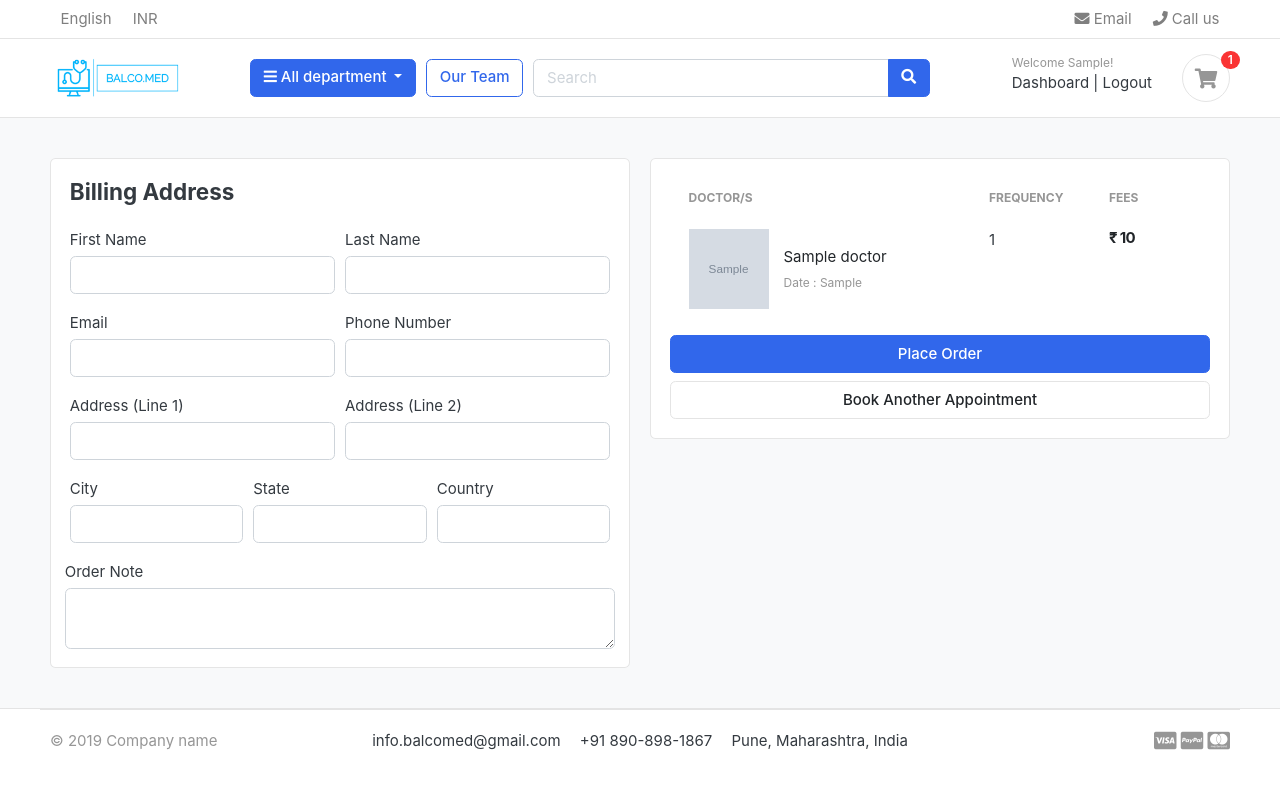
After one commit to Schrodinger-op/Django-P1-Balcomed-demo, a Django app: page /cart/checkout/ in a window 1280 px wide. The commit adds this page. Run offline with Django 3.2, Linux system fonts and the light colour scheme; a user stored in the database is signed in; tables that the repository leaves empty hold one stand-in row (values such as "Sample post"); grey boxes marked "Sample" are stand-in pictures; some libraries are stand-ins or nearby versions; some web fonts are replaced.

Commit message:
cart and checkout functionalities for the logged in user using user authentication

```diff
--- a/carts/context_processors.py
+++ b/carts/context_processors.py
@@ -8,7 +8,12 @@ def counter(request):
     else:
         try:
             cart= Cart.objects.filter(cart_id= _cart_id(request))
-            cart_items = CartItem.objects.all().filter(cart=cart[:1])
+            if request.user.is_authenticated:
+                cart_items = CartItem.objects.all().filter(user=request.user)
+
+            else:
+                cart_items = CartItem.objects.all().filter(cart=cart[:1])
+
             for cart_item in cart_items:
                 cart_count = cart_count + cart_item.frequency
 
--- a/carts/models.py
+++ b/carts/models.py
@@ -1,4 +1,5 @@
 from django.db import models
+from accounts.models import Account
 from team.models import Doctor, Slot
 
 # Create your models here.
@@ -10,9 +11,10 @@ class Cart(models.Model):
         return self.cart_id
 
 class CartItem(models.Model):
+    user = models.ForeignKey(Account, on_delete=models.CASCADE, null=True)
     doctor = models.ForeignKey(Doctor, on_delete=models.CASCADE)
     slots = models.ManyToManyField(Slot, blank=True)
-    cart = models.ForeignKey(Cart, on_delete=models.CASCADE)
+    cart = models.ForeignKey(Cart, on_delete=models.CASCADE, null=True)
     frequency = models.IntegerField()
     is_active = models.BooleanField(default=True)
 
--- a/carts/urls.py
+++ b/carts/urls.py
@@ -7,4 +7,6 @@ urlpatterns = [
     path('remove_cart/<int:doctor_id>/<int:cart_item_id>/', views.remove_cart, name='remove_cart'),
     path('remove_cart_item/<int:doctor_id>/<int:cart_item_id>/', views.remove_cart_item, name='remove_cart_item'),
 
+    path('checkout/', views.checkout, name='checkout')
+
 ]
--- a/carts/views.py
+++ b/carts/views.py
@@ -3,6 +3,7 @@ from django.shortcuts import get_object_or_404, redirect, render
 from .models import Cart, CartItem
 from team.models import Doctor, Slot
 from django.core.exceptions import ObjectDoesNotExist
+from django.contrib.auth.decorators import login_required
 
 # Create your views here.
 def _cart_id(request):
@@ -13,76 +14,148 @@ def _cart_id(request):
 
 def add_cart(request, doctor_id):
 
+    current_user = request.user
     doctor = Doctor.objects.get(id=doctor_id) #get the doctor
-    doctor_slot = []    #get the doctor slot
-    if request.method == 'POST':
-        for item in request.POST:
-            key = item
-            value = request.POST[key]
 
-            try:
-                slot = Slot.objects.get(doctor=doctor, slot_category__iexact=key, slot_value__iexact=value)
-                doctor_slot.append(slot)
+    #if the user is authenticated
+    if current_user.is_authenticated:
 
-            except:
-                pass
+        doctor_slot = []    #get the doctor slot
 
+        if request.method == 'POST':
+            for item in request.POST:
+                key = item
+                value = request.POST[key]
+
+                try:
+                    slot = Slot.objects.get(doctor=doctor, slot_category__iexact=key, slot_value__iexact=value)
+                    doctor_slot.append(slot)
+
+                except:
+                    pass
+
+
+        is_cart_item_exists = CartItem.objects.filter(doctor=doctor, user=current_user).exists()
+
+        if is_cart_item_exists:
+            cart_item = CartItem.objects.filter(doctor=doctor, user=current_user)
+            # existing_slots -> database
+            # current slot -> doctor_variation
+            # item_id -> database
+            ex_var_list = []
+            id = []
+            for item in cart_item:
+                existing_slot = item.slots.all()
+                ex_var_list.append(list(existing_slot))
+                id.append(item.id)
+
+            if doctor_slot in ex_var_list:
+                # increase the cart item frequency
+                index = ex_var_list.index(doctor_slot)
+                item_id = id[index]
+                item = CartItem.objects.get(doctor=doctor, id=item_id)
+                item.frequency += 1
+                item.save()
+
+            else:
+                item = CartItem.objects.create(doctor=doctor, frequency=1, user=current_user)
+                if len(doctor_slot) > 0:
+                    item.slots.clear()
+                    item.slots.add(*doctor_slot)
+                item.save()
+        else:
+            cart_item = CartItem.objects.create(
+                doctor = doctor,
+                frequency = 1,
+                user = current_user,
+            )
+            if len(doctor_slot)>0:
+                cart_item.slots.clear()
+                for item in doctor_slot:
+                    cart_item.slots.add(item)
+
+            cart_item.save()
+        return redirect('cart')
+
+    #if the user is not authenticated
+    else:
+
+        doctor_slot = []    #get the doctor slot
+        if request.method == 'POST':
+            for item in request.POST:
+                key = item
+                value = request.POST[key]
+
+                try:
+                    slot = Slot.objects.get(doctor=doctor, slot_category__iexact=key, slot_value__iexact=value)
+                    doctor_slot.append(slot)
+
+                except:
+                    pass
+
+        try:
+            cart = Cart.objects.get(cart_id=_cart_id(request) ) #get the cart using the cart_id present in the session
+
+        except Cart.DoesNotExist:
+            cart = Cart.objects.create(
+                cart_id = _cart_id(request)
+            )
+        cart.save()
+
+        is_cart_item_exists = CartItem.objects.filter(doctor=doctor, cart=cart).exists()
+        if is_cart_item_exists:
+            cart_item = CartItem.objects.filter(doctor=doctor, cart=cart)
+            # existing_slots -> database
+            # current slot -> doctor_variation
+            # item_id -> database
+            ex_var_list = []
+            id = []
+            for item in cart_item:
+                existing_slot = item.slots.all()
+                ex_var_list.append(list(existing_slot))
+                id.append(item.id)
+
+            print(ex_var_list)
+
+            if doctor_slot in ex_var_list:
+                # increase the cart item frequency
+                index = ex_var_list.index(doctor_slot)
+                item_id = id[index]
+                item = CartItem.objects.get(doctor=doctor, id=item_id)
+                item.frequency += 1
+                item.save()
+
+            else:
+                item = CartItem.objects.create(doctor=doctor, frequency=1, cart=cart)
+                if len(doctor_slot) > 0:
+                    item.slots.clear()
+                    item.slots.add(*doctor_slot)
+                item.save()
+        else:
+            cart_item = CartItem.objects.create(
+                doctor = doctor,
+                frequency = 1,
+                cart = cart,
+            )
+            if len(doctor_slot)>0:
+                cart_item.slots.clear()
+                for item in doctor_slot:
+                    cart_item.slots.add(item)
+
+            cart_item.save()
+        return redirect('cart')
+
+def remove_cart(request, doctor_id, cart_item_id):
+
+    doctor = get_object_or_404(Doctor, id=doctor_id)
     try:
-        cart = Cart.objects.get(cart_id=_cart_id(request) ) #get the cart using the cart_id present in the session
-    except Cart.DoesNotExist:
-        cart = Cart.objects.create(
-            cart_id = _cart_id(request)
-        )
-    cart.save()
-
-    is_cart_item_exists = CartItem.objects.filter(doctor=doctor, cart=cart).exists()
-    if is_cart_item_exists:
-        cart_item = CartItem.objects.filter(doctor=doctor, cart=cart)
-        # existing_slots -> database
-        # current slot -> doctor_variation
-        # item_id -> database
-        ex_var_list = []
-        id = []
-        for item in cart_item:
-            existing_slot = item.slots.all()
-            ex_var_list.append(list(existing_slot))
-            id.append(item.id)
-
-        print(ex_var_list)
-
-        if doctor_slot in ex_var_list:
-            # increase the cart item frequency
-            index = ex_var_list.index(doctor_slot)
-            item_id = id[index]
-            item = CartItem.objects.get(doctor=doctor, id=item_id)
-            item.frequency += 1
-            item.save()
+        if request.user.is_authenticated:
+            cart_item = CartItem.objects.get(doctor=doctor, user=request.user, id=cart_item_id)
 
         else:
-            item = CartItem.objects.create(doctor=doctor, frequency=1, cart=cart)
-            if len(doctor_slot) > 0:
-                item.variations.clear()
-                item.variations.add(*doctor_slot)
-            item.save()
-    else:
-        cart_item = CartItem.objects.create(
-            doctor = doctor,
-            frequency = 1,
-            cart = cart,
-        )
-        if len(doctor_slot)>0:
-            cart_item.slots.clear()
-            for item in doctor_slot:
-                cart_item.slots.add(item)
+            cart = Cart.objects.get(cart_id= _cart_id(request))
+            cart_item = CartItem.objects.get(doctor=doctor, cart=cart, id=cart_item_id)
 
-        cart_item.save()
-    return redirect('cart')
-
-def remove_cart(request, doctor_id, cart_item_id):
-    cart = Cart.objects.get(cart_id= _cart_id(request))
-    doctor = get_object_or_404(Doctor, id=doctor_id)
-    try:
-        cart_item = CartItem.objects.get(doctor=doctor, cart=cart, id=cart_item_id)
         if cart_item.frequency > 1:
             cart_item.frequency -= 1
             cart_item.save()
@@ -95,9 +168,15 @@ def remove_cart(request, doctor_id, cart_item_id):
     return redirect('cart')
 
 def remove_cart_item(request, doctor_id, cart_item_id):
-    cart = Cart.objects.get(cart_id=_cart_id(request))
+
     doctor = get_object_or_404(Doctor, id=doctor_id)
-    cart_item = CartItem.objects.get(doctor=doctor, cart=cart, id=cart_item_id)
+
+    if request.user.is_authenticated:
+        cart_item = CartItem.objects.get(doctor=doctor, user=request.user, id=cart_item_id)
+
+    else:
+        cart = Cart.objects.get(cart_id=_cart_id(request))
+        cart_item = CartItem.objects.get(doctor=doctor, cart=cart, id=cart_item_id)
     cart_item.delete()
     return redirect('cart')
 
@@ -107,8 +186,14 @@ def cart(request, total=0, frequency=0, cart_items=None):
     try:
         tax=0,
         grand_total=0
-        cart = Cart.objects.get(cart_id=_cart_id(request))
-        cart_items = CartItem.objects.filter(cart=cart, is_active=True)
+
+        if request.user.is_authenticated:
+            cart_items = CartItem.objects.filter(user=request.user, is_active=True)
+
+        else:
+            cart = Cart.objects.get(cart_id=_cart_id(request))
+            cart_items = CartItem.objects.filter(cart=cart, is_active=True)
+
         for cart_item in cart_items:
             total += (cart_item.doctor.price *cart_item.frequency)
             frequency +=cart_item.frequency
@@ -127,3 +212,35 @@ def cart(request, total=0, frequency=0, cart_items=None):
         'grand_total' : grand_total,
     }
     return render(request, 'team/cart.html', context)
+
+
+@login_required(login_url='login')
+def checkout(request, total=0, frequency=0, cart_items=None):
+    try:
+        tax=0,
+        grand_total=0
+        if request.user.is_authenticated:
+            cart_items = CartItem.objects.filter(user=request.user, is_active=True)
+
+        else:
+            cart = Cart.objects.get(cart_id=_cart_id(request))
+            cart_items = CartItem.objects.filter(cart=cart, is_active=True)
+        for cart_item in cart_items:
+            total += (cart_item.doctor.price *cart_item.frequency)
+            frequency +=cart_item.frequency
+
+        tax = (18 * total)/100
+        grand_total = round(total + tax, 2)
+
+    except ObjectDoesNotExist:
+        pass #just ignore
+
+    context = {
+        'total' : total,
+        'frequency' : frequency,
+        'cart_items' : cart_items,
+        'tax' : tax,
+        'grand_total' : grand_total,
+    }
+
+    return render(request, 'team/checkout.html', context)
--- a/templates/team/cart.html
+++ b/templates/team/cart.html
@@ -103,7 +103,7 @@
 			<p class="text-center mb-3">
 				<img src="{% static './images/misc/payments.png' %}" height="26">
 			</p>
-			<a href="./place-order.html" class="btn btn-primary btn-block"> Checkout </a>
+			<a href="{% url 'checkout' %}" class="btn btn-primary btn-block"> Checkout </a>
 			<a href="{% url 'team' %}" class="btn btn-light btn-block">Book Another Appointment</a>
 		</div> <!-- card-body.// -->
 		</div> <!-- card.// -->
--- /dev/null
+++ b/templates/team/checkout.html
@@ -0,0 +1,157 @@
+{% extends  'base.html' %}
+
+{% load static %}
+
+{% block content %}
+
+<section class="section-content padding-y bg">
+<div class="container">
+
+<!-- ============================ COMPONENT 1 ================================= -->
+
+<div class="row">
+	<aside class="col-lg-6">
+    <div class="card">
+
+        <div class="card-body">
+            <h4 class="card-title mb-4">Billing Address</h4>
+            <form action="" method="POST">
+            {% csrf_token %}
+
+                    <div class="form-row">
+
+                        <div class="col form-group">
+                            <label for="">First Name</label>
+                            <input type="text" name="first_name" class="form-control" required>
+                        </div>
+
+                        <div class="col form-group">
+                            <label for="">Last Name</label>
+                            <input type="text" name="last_name" class="form-control" required>
+                        </div>
+
+                    </div>
+
+                    <div class="form-row">
+
+                        <div class="col form-group">
+                            <label for="">Email</label>
+                            <input type="email" name="email" class="form-control" required>
+                        </div>
+
+                        <div class="col form-group">
+                            <label for="">Phone Number</label>
+                            <input type="text" name="phone" class="form-control" required>
+                        </div>
+
+                    </div>
+
+                    <div class="form-row">
+
+                        <div class="col form-group">
+                            <label for="">Address (Line 1)</label>
+                            <input type="text" name="address_line_1" class="form-control" required>
+                        </div>
+
+                        <div class="col form-group">
+                            <label for="">Address (Line 2)</label>
+                            <input type="text" name="address_line_2" class="form-control">
+                        </div>
+
+                    </div>
+
+                    <div class="form-row">
+
+                        <div class="col form-group">
+                            <label for="">City</label>
+                            <input type="text" name="city" class="form-control" required>
+                        </div>
+
+                        <div class="col form-group">
+                            <label for="">State</label>
+                            <input type="text" name="state" class="form-control" required>
+                        </div>
+
+                        <div class="col form-group">
+                            <label for="">Country</label>
+                            <input type="text" name="country" class="form-control" required>
+                        </div>
+
+                    </div>
+
+                <div class="form-row">
+                    <label for="">Order Note</label>
+                    <textarea name="order_note" rows="2" class="form-control"></textarea>
+                </div>
+
+
+        </div>
+
+    </div> <!-- card.// -->
+
+        </aside> <!-- col.// -->
+        <aside class="col-lg-6">
+
+            <div class="card">
+            <div class="card-body">
+
+                <table class="table table-borderless table-shopping-cart">
+                    <thead class="text-muted">
+                    <tr class="small text-uppercase">
+                    <th scope="col">Doctor/s</th>
+                    <th scope="col" width="120">Frequency</th>
+                    <th scope="col" width="120">Fees</th>
+                    </tr>
+                    </thead>
+                    <tbody>
+
+                    {% for cart_item in cart_items %}
+                    <tr>
+                        <td>
+                            <figure class="itemside align-items-center">
+                                <div class="aside"><img src="{{ cart_item.doctor.image.url }}" class="img-sm"></div>
+                                <figcaption class="info">
+                                    <a href="{{ cart_item.doctor.get_url }}" class="title text-dark">{{ cart_item.doctor.doctor_name }}</a>
+                                    <p class="text-muted small">
+                                        {%  if cart_item.slots.all %}
+                                            {% for item in cart_item.slots.all %}
+                                                {{ item.slot_category | capfirst }} : {{ item.slot_value | capfirst }}<br>
+                                            {% endfor %}
+                                        {% endif %}
+                                    </p>
+                                </figcaption>
+                            </figure>
+                        </td>
+                        <td>
+
+                            <label for="">{{ cart_item.frequency }}</label>
+
+                        </td>
+                        <td>
+                            <div class="price-wrap">
+                                <var class="price">₹ {{ cart_item.sub_total }}</var>
+                                <!--<small class="text-muted"> ₹ {{ cart_item.doctor.price }}</small> -->
+                            </div> <!-- price-wrap .// -->
+                    </tr>
+                    {% endfor %}
+
+                    </tbody>
+                </table>
+
+                <button type="submit" name="submit" class="btn btn-primary btn-block">Place Order</button>
+                <a href="{% url 'team' %}" class="btn btn-light btn-block">Book Another Appointment</a>
+            </div> <!-- card-body.// -->
+            </div> <!-- card.// -->
+        </form>
+
+</aside> <!-- col.// -->
+
+
+</div> <!-- row.// -->
+<!-- ============================ COMPONENT 1 END .// ================================= -->
+
+</div> <!-- container .//  -->
+</section>
+<!-- ========================= SECTION CONTENT END// ========================= -->
+
+{% endblock %}
```
Also changed, not shown: accounts/views.py (+63 -1 lines), team/views.py (+6 -1 lines), carts/migrations/0005_auto_20220711_1514.py (added), 1 other file.
